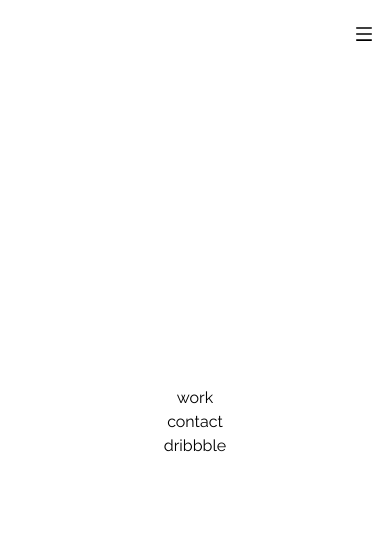
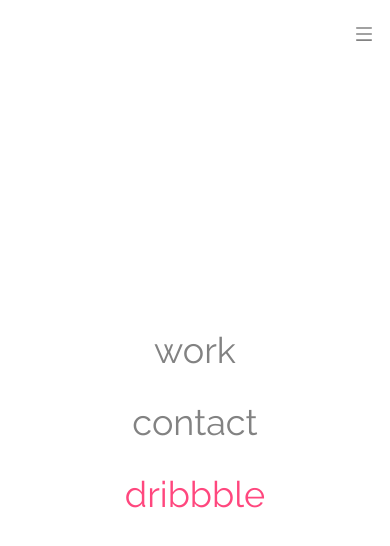
Before and after one commit to itzgupta/uxbypalash-live, a Next.js app: page / in a window 390 px wide. Shown: the top 546 px of the page. Built offline with nearby package versions, Linux system fonts and the light colour scheme.

Commit message:
Mobile Menu-update

```diff
--- a/src/components/Navbar.jsx
+++ b/src/components/Navbar.jsx
@@ -23,20 +23,20 @@ const Navbar = () => {
 
             {/* Mobile Button */}
 
-            <div className='block sm:hidden z-10'>
+            <div className='block sm:hidden text-[#828282] z-10'>
                 <AiOutlineMenu size={20} />
             </div>
 
             {/* Mobile-slide Menu */}
             <div className='sm:hidden absolute top-0 left-0 right-0 bottom-0 flex justify-center items-center w-full h-screen text-center ease-in duration-300'>
                 <ul>
-                    <li>
+                    <li className='p-4 text-4xl text-[#828282] hover:text-[#6E44FF] text-medium'>
                         <Link href='/'>work</Link>
-                    </li>
-                    <li>
+                    </li >
+                    <li className='p-4 text-4xl text-[#828282] hover:text-[#6E44FF] text-medium'>
                         <Link href='/'>contact</Link>
                     </li>
-                    <li>
+                    <li className='p-4 text-4xl text-[#FF477E] hover:text-[#D71F56] text-medium'>
                         <Link href='/'><span>dribbble</span></Link>
                     </li>
                 </ul>
```
